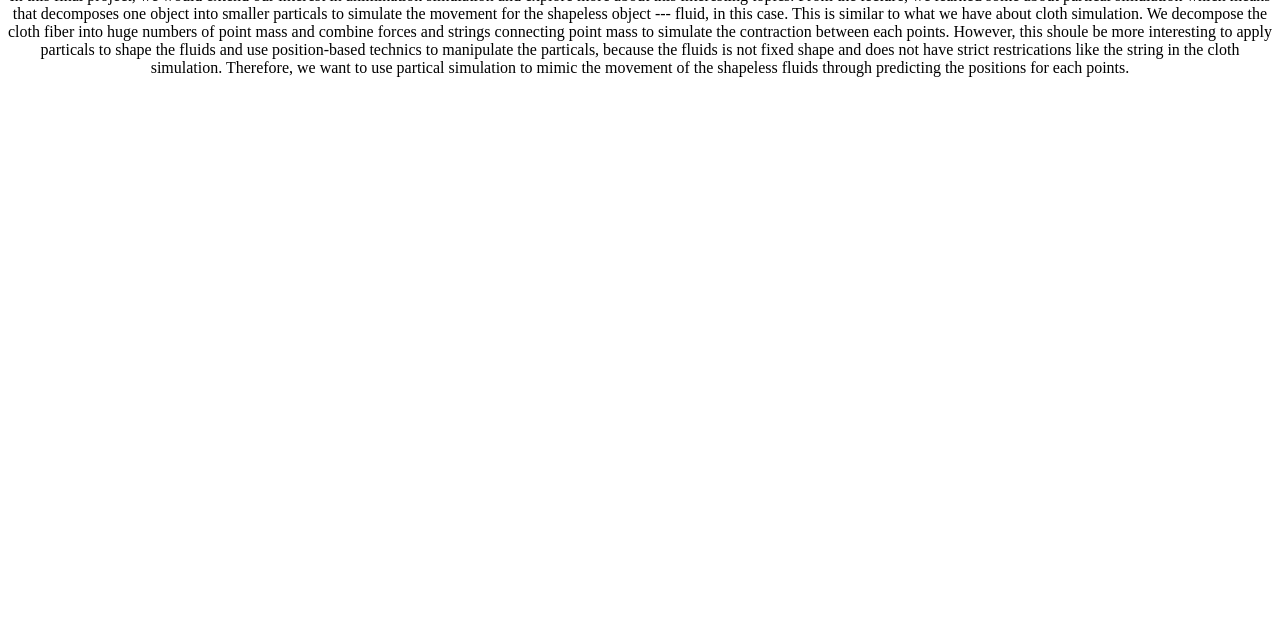
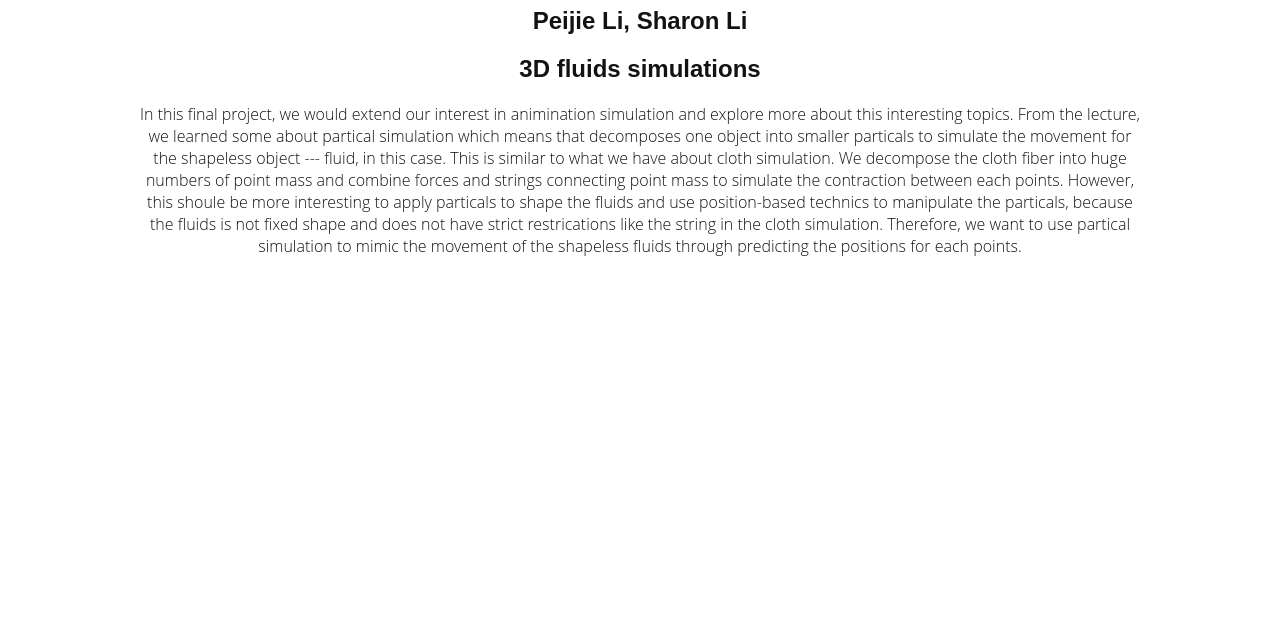
Before and after one commit to sharonlxr/cs184proposal, a plain HTML site: page index.html in a window 1280 px wide. Shown: the part 173-800 px from the top of the page. Drawn offline with Linux system fonts and the light colour scheme.

Commit message:
added title

```diff
--- a/index.html
+++ b/index.html
@@ -1,5 +1,24 @@
 <!-- hello world -->
-<div align = "center" width = "80%">
+<!DOCTYPE html PUBLIC "-//W3C//DTD XHTML 1.0 Strict//EN" "http://www.w3.org/TR/xhtml1/DTD/xhtml1-strict.dtd">
+<html xmlns="http://www.w3.org/1999/xhtml" xml:lang="en" lang="en">
+<head>
+<style>
+  body {
+    padding: 100px;
+    width: 1000px;
+    margin: auto;
+    text-align: left;
+    font-weight: 300;
+    font-family: 'Open Sans', sans-serif;
+    color: #121212;
+  }
+  h1, h2, h3, h4 {
+    font-family: 'Source Sans Pro', sans-serif;
+  }
+</style>
+<title>CS 184 Final Project Proposal</title>
+<body>
+<div align = "center" width = "60%">
 	<h1> CS184 final project proposal</h1>
 	<h2>Peijie Li, Sharon Li</h2>
 	<h2>3D fluids simulations</h2>
@@ -20,3 +39,4 @@ In this section you should organize and plan the tasks and subtasks that your te
 Resources
 List what resources, e.g. books, papers and/or online resources that are references for your project. List the computing platform, hardware and software resources that you will use for your project. You have a wide latitude here to use what you have access to, but be aware that you will have to support and trouble-shoot on your platform yourselves. If you are starting from an existing piece of code or system, describe and provide a pointer to it here. -->
 </div>
+</body>
```
